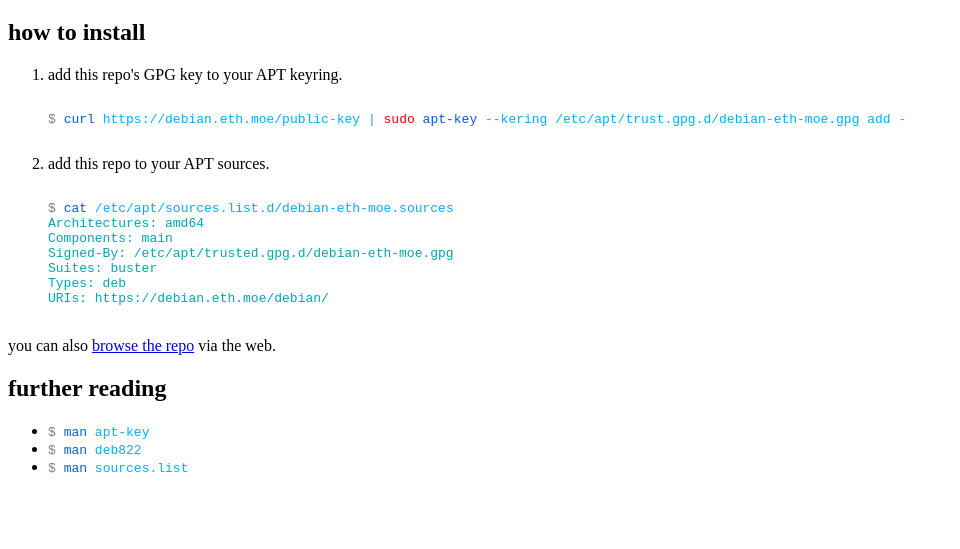
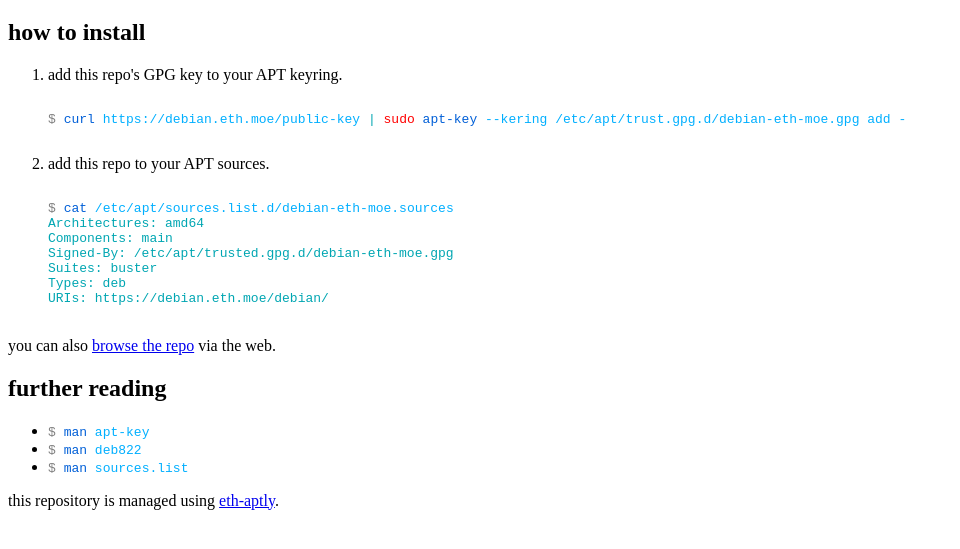
Before and after one commit to ethulhu/debian.eth.moe, a plain HTML site: page var/www/debian.eth.moe/index.html in a window 1280 px wide. Shown: the part 61-610 px from the top of the page, without its empty margins (0-960 px from the left). Drawn offline with Linux system fonts and the light colour scheme.

Commit message:
add a note about eth-aptly to index.html

```diff
--- a/var/www/debian.eth.moe/index.html
+++ b/var/www/debian.eth.moe/index.html
@@ -61,6 +61,8 @@ URIs: https://debian.eth.moe/debian/</span></span>
 		<li><code><span class=prompt>$</span> <span class='command'>man</span> <span class='argument'>sources.list</span></code></li>
 	</ul>
 
+	<p>this repository is managed using <a href='https://github.com/ethulhu/eth-aptly'>eth-aptly</a>.</p>
+
 	<script type='module'>
 document.querySelectorAll('.copyable').forEach(span => {
 	span.addEventListener( 'dblclick', e => {
```
